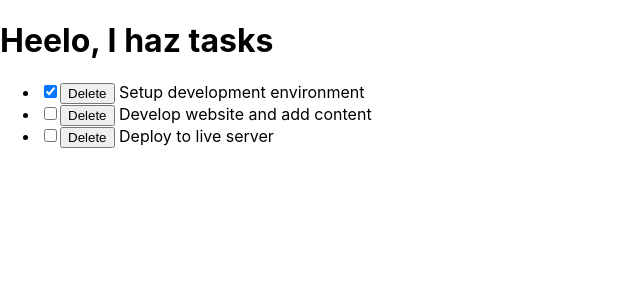
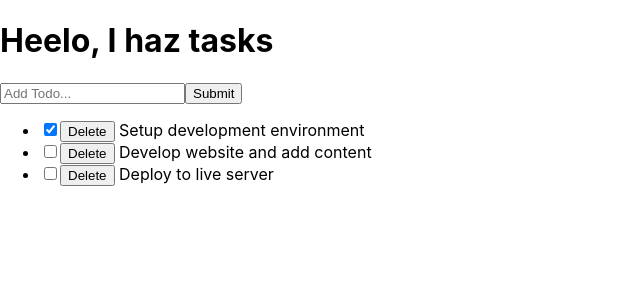
Before and after one commit to connor-hood/todoList, a React (Create React App) app: page / in a window 1280 px wide. Shown: the top 300 px of the page, without its empty margins (0-640 px from the left). Built offline with nearby package versions, Linux system fonts and the light colour scheme.

Commit message:
added ability to add todo

```diff
--- a/package.json
+++ b/package.json
@@ -9,6 +9,7 @@
     "react": "^17.0.2",
     "react-dom": "^17.0.2",
     "react-scripts": "4.0.3",
+    "uuid": "^8.3.2",
     "web-vitals": "^1.1.2"
   },
   "scripts": {
--- a/src/components/InputTodo.js
+++ b/src/components/InputTodo.js
@@ -1,5 +1,39 @@
 import React, { Component } from 'react';
 
 class InputTodo extends Component {
+    state ={
+        title: ''
+    }
+    onChange = e => {
+        this.setState({
+            [e.target.name]: e.target.value
+        });
+    };
+    handleSubmit = e => {
+        e.preventDefault()
+        if (this.state.title.trim()) {
+            this.props.addTodoProps(this.state.title)
+            this.setState({
+                title: "",
+            })
+        } else {
+            alert("Please write something, dingus")
+        }
+    };
+    render() {
+        return (
+            <div>
+                <form onSubmit={this.handleSubmit}>
+                    <input type="text"
+                    placeholder="Add Todo..."
+                    value={this.state.title}
+                    name="title"
+                    onChange={this.onChange}
+                    />
+                    <button>Submit</button>
+                </form>
+            </div>
+        )
+    }
 }
 export default InputTodo
--- a/src/components/TodoContainer.js
+++ b/src/components/TodoContainer.js
@@ -8,17 +8,17 @@ class TodoContainer extends React.Component {
     state = {
         todos: [
           {
-            id: 1,
+            id: uuidv4(),
             title: "Setup development environment",
             completed: true
           },
           {
-            id: 2,
+            id: uuidv4(),
             title: "Develop website and add content",
             completed: false
           },
           {
-            id: 3,
+            id: uuidv4(),
             title: "Deploy to live server",
             completed: false
           }
@@ -38,12 +38,29 @@ class TodoContainer extends React.Component {
            }));
        }
        delTodo = id => {
-           console.log("deleted", id)
+           this.setState({
+               todos: [
+                   ...this.state.todos.filter(todo => {
+                       return todo.id !== id;
+                   })
+               ]
+           });
        };
+       addTodoItem = title => {
+           const newTodo = {
+               id: uuidv4(),
+               title: title,
+               completed: false
+           };
+           this.setState({
+               todos: [...this.state.todos, newTodo]
+           });
+       }
     render() {
         return (
             <div>
                 <Header />
+                <InputTodo addTodoProps={this.addTodoItem} />
                 <TodosList todos={this.state.todos} handleChangeProps={this.handleChange} deleteTodoProps={this.delTodo}/>
             </div>
         );
--- a/src/index.js
+++ b/src/index.js
@@ -1,4 +1,4 @@
-import React, { StrictMode } from 'react';
+import React, { } from 'react';
 import ReactDOM from 'react-dom';
 import './index.css';
 import TodoContainer from './components/TodoContainer';
```
Also changed, not shown: 1 other file (tests, documents, lock files or other folders).
